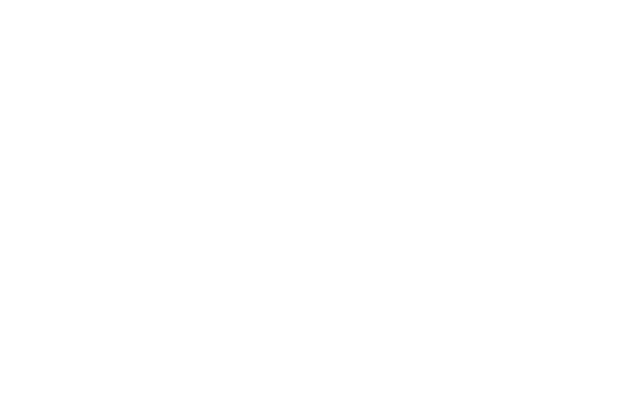
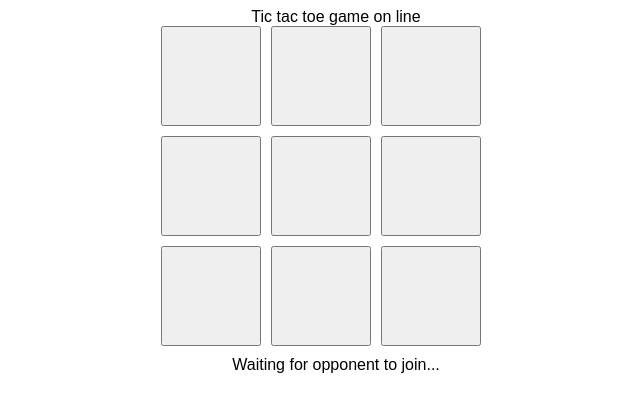
Before and after one commit to mirko1075/TicTacToeWithSockeIo, a website: page public/index.html in a window 1280 px wide. Shown: the whole page, without its empty margins (304-944 px from the left). Drawn offline with nearby package versions, Linux system fonts and the light colour scheme.

Commit message:
Create HTML + CSS

```diff
--- a/public/index.css
+++ b/public/index.css
@@ -0,0 +1,20 @@
+body {
+    text-align: center;
+}
+.text{
+    font-family:Arial, Helvetica, sans-serif;
+}
+.board {
+    margin: auto;
+    width: 350px;
+}
+.board button {
+    height: 100px;
+    width: 100px;
+    margin: 0px;
+    padding: 0px;
+    float: left;
+    margin-right: 10px;
+    margin-bottom: 10px;
+    font-size: 3em
+}
--- a/public/index.html
+++ b/public/index.html
@@ -5,8 +5,25 @@
     <meta http-equiv="X-UA-Compatible" content="IE=edge">
     <meta name="viewport" content="width=device-width, initial-scale=1.0">
     <title>TicTacToe game with Socket.IO + Node + Express Server</title>
+    <link rel="stylesheet" href="./index.css">
 </head>
 <body>
-
-</body>
+    <div class="text">Tic tac toe game on line</div>
+    <div class="board">
+      <button id="10"></button>
+      <button id="11"></button>
+      <button id="12"></button>
+      <button id="20"></button>
+      <button id="21"></button>
+      <button id="22"></button>
+      <button id="30"></button>
+      <button id="31"></button>
+      <button id="32"></button>
+      <div id="messages" class="text">Waiting for opponent to join...</div>
+      </div>
+      <script src="https://cdnjs.cloudflare.com/ajax/libs/socket.io/2.0.1/socket.io.js"></script>
+    <script  src="https://code.jquery.com/jquery-1.11.1.js"></script>
+    <script src="./script.js" defer>
+    </script>
+  </body>
 </html>
```
